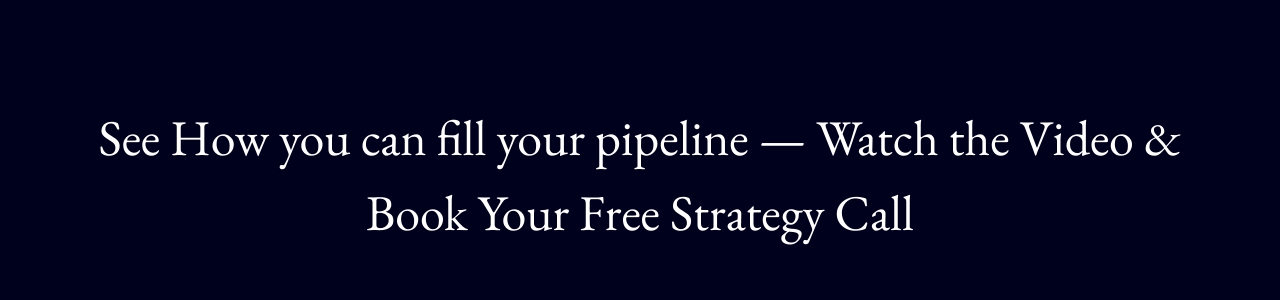
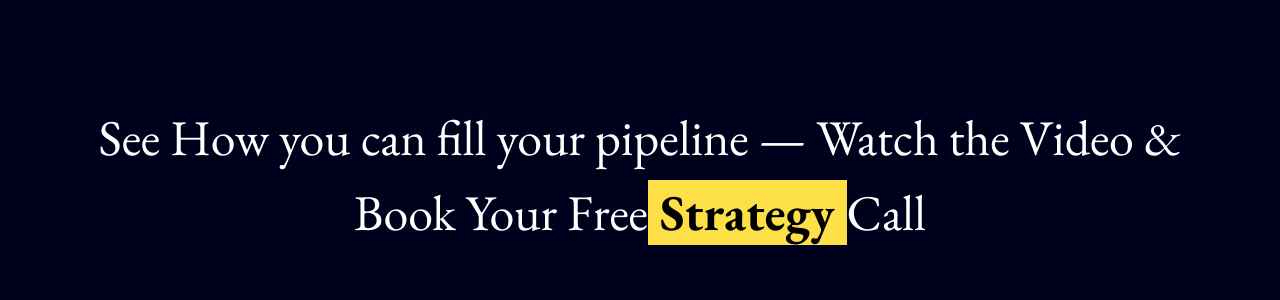
Before and after one commit to juwoncaleb/client, a Next.js app: page /Book in a window 1280 px wide. Shown: the top 300 px of the page. Built offline with nearby package versions, Linux system fonts and the light colour scheme; grey boxes are pictures that could not be loaded; a web font is replaced by a local one.

Commit message:
Update Book.js

```diff
--- a/pages/Book.js
+++ b/pages/Book.js
@@ -29,7 +29,11 @@ export default function Review() {
       <div className="vsl_div">
         <center>
           <p className="AGent_text text-white">
-            See How you can fill your pipeline — Watch the Video & Book Your Free Strategy Call
+            See How you can fill your pipeline — Watch the Video & Book Your Free
+            <span className=" font-bold bg-yellow-300 text-black ">
+                {" "}
+                Strategy              </span>{" "}
+                Call
           </p>
           <div className="pre_div">
 
```
